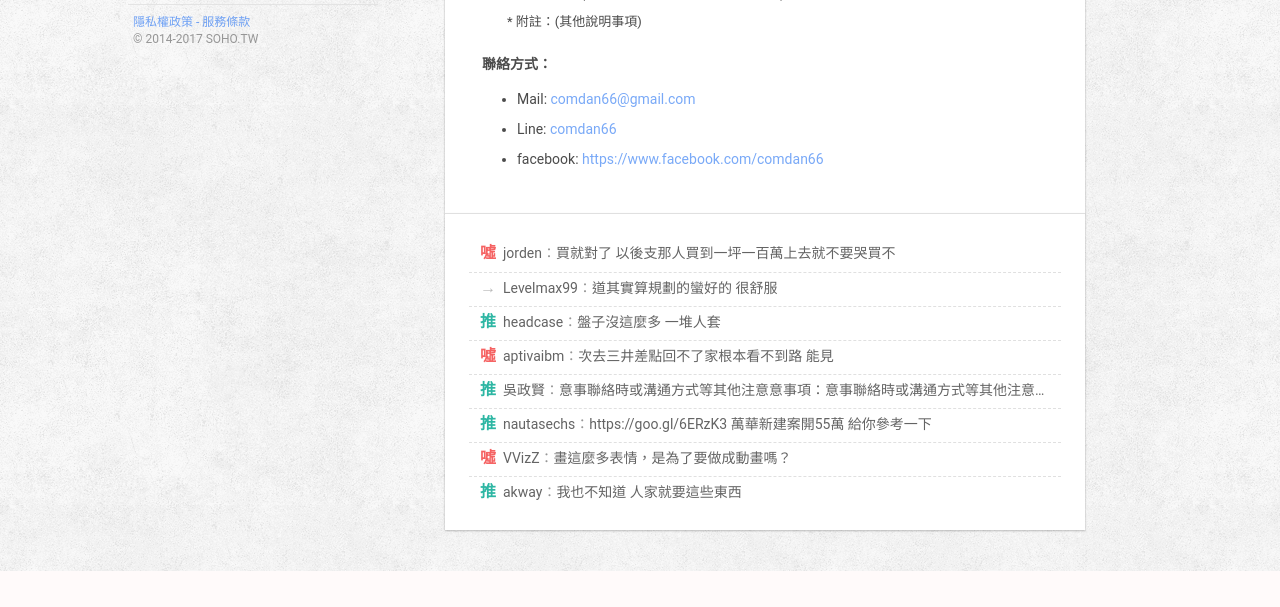
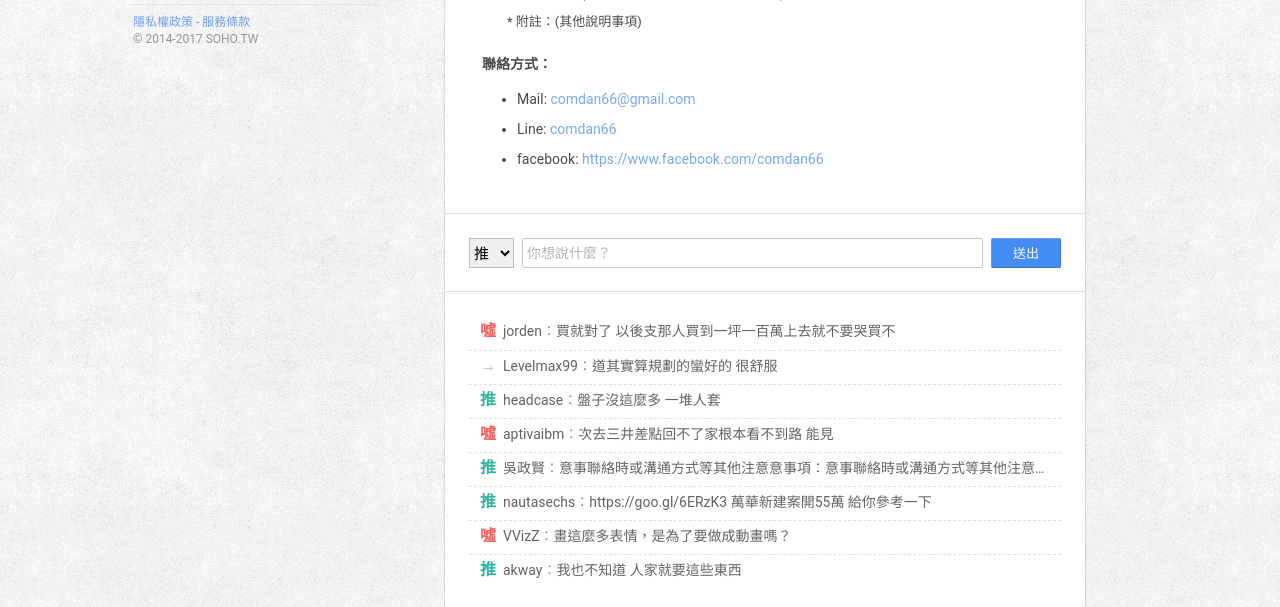
Before and after one commit to oawu/oaf2e, a PHP site: page /content.html in a window 1280 px wide. Shown: the part 495-1102 px from the top of the page. Before the commit the page ends 1066 px from the top, so only its background shows below. Run offline with PHP 8.4, Linux system fonts and the light colour scheme; some libraries are stand-ins or nearby versions.

Commit message:
Fix code.

```diff
--- a/content.html
+++ b/content.html
@@ -101,6 +101,15 @@
           </section>
         </article>
 
+        <form id='comment'>
+          <select>
+            <option>推</option>
+            <option>噓</option>
+            <option>-</option>
+          </select>
+          <input placeholder='你想說什麼？' maxlength='200' />
+          <button>送出</button>
+        </form>
         <div id='comments'>
           <div class='s'><a>jorden</a>買就對了 以後支那人買到一坪一百萬上去就不要哭買不</div>
           <div ><a>Levelmax99</a>道其實算規劃的蠻好的 很舒服</div>
--- a/scss/article.scss
+++ b/scss/article.scss
@@ -7,7 +7,7 @@
 @import "_oa";
 
 
-#article, #comments {
+#article, #comments, #comment {
   position: relative;
   display: block;
   width: calc(100% - 15px);
@@ -330,6 +330,59 @@ section.section {
     }
   }
 }
+#comment {
+  padding: 24px;
+  margin-top: 0;
+  margin-bottom: 0;
+  @include clearfix();
+
+  > * {
+    float: left;
+    display: inline-block;
+    height: 30px;
+    line-height: 30px;
+  }
+  select {
+    width: 45px;
+    border: 1px solid rgba(39, 40, 34, .25);
+    font-size: 15px;
+
+    &:focus {
+      outline: 0;
+      border: 1px solid rgba(102, 175, 233, 1);
+      @include box-shadow(inset 0 1px 1px rgba(0,0,0,.075),0 0 8px rgba(102,175,233,.6));
+    }
+  }
+  input {
+    @include input;
+    width: calc(100% - 45px - 70px - 8px * 2);
+    margin-left: 8px;
+    margin-right: 8px;
+    height: 30px;
+    font-size: 16px;
+
+    color: rgba(100, 100, 100, 1);
+    @include input-placeholder {
+      font-size: 14px;
+      font-weight: normal;
+      color: rgba(180, 180, 180, 1);
+    }
+  }
+  button {
+    @include button;
+    width: 70px;
+    height: 30px;
+  }
+  @include range-width(0, 550px) {
+    padding: 16px 12px;
+    input {
+      width: calc(100% - 45px - 50px - 8px * 2);
+    }
+    button {
+      width: 50px;
+    }
+  }
+}
 #comments {
   padding: 24px;
   margin-top: 0;
```
Also changed, not shown: css/article.css.
